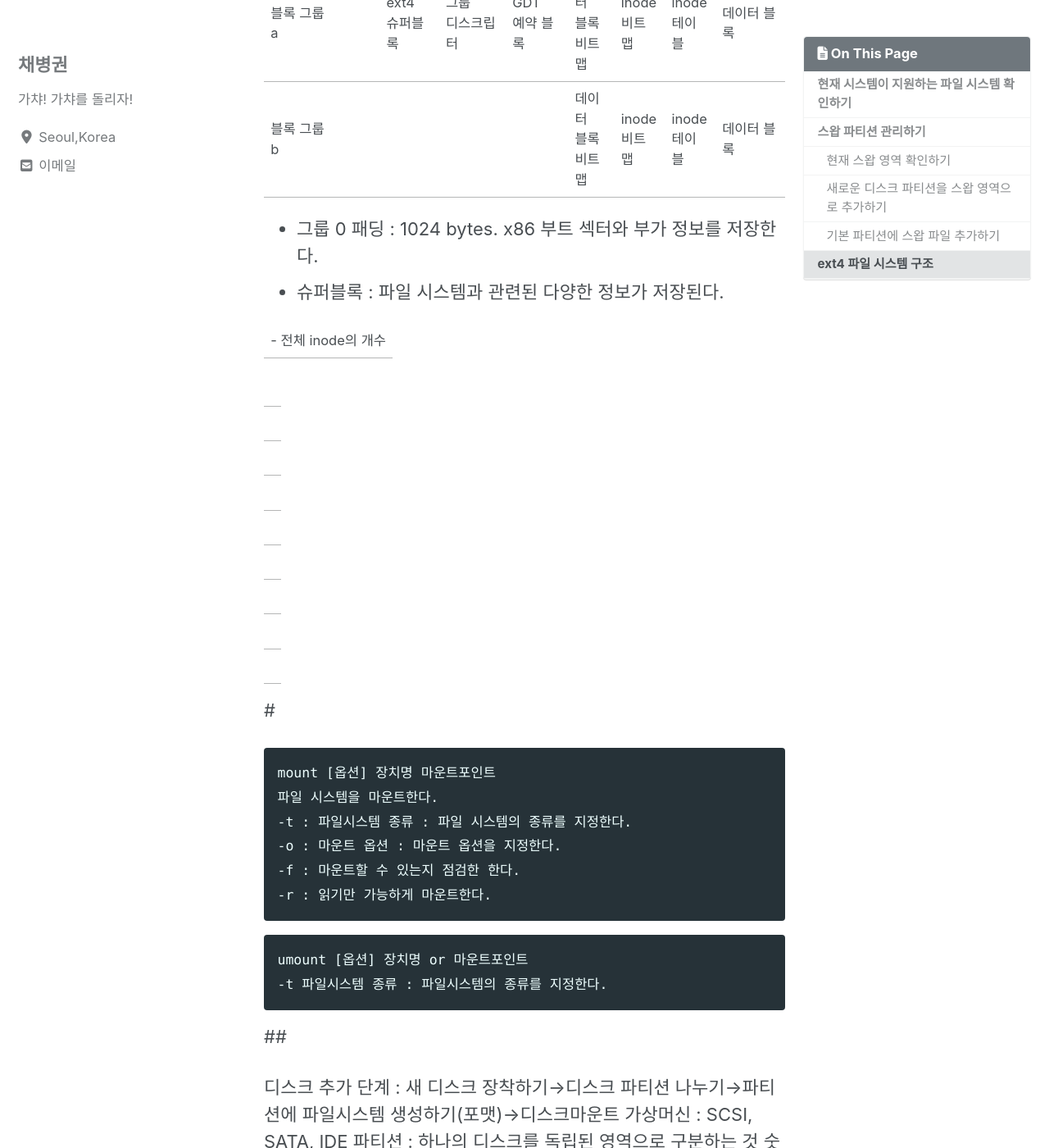
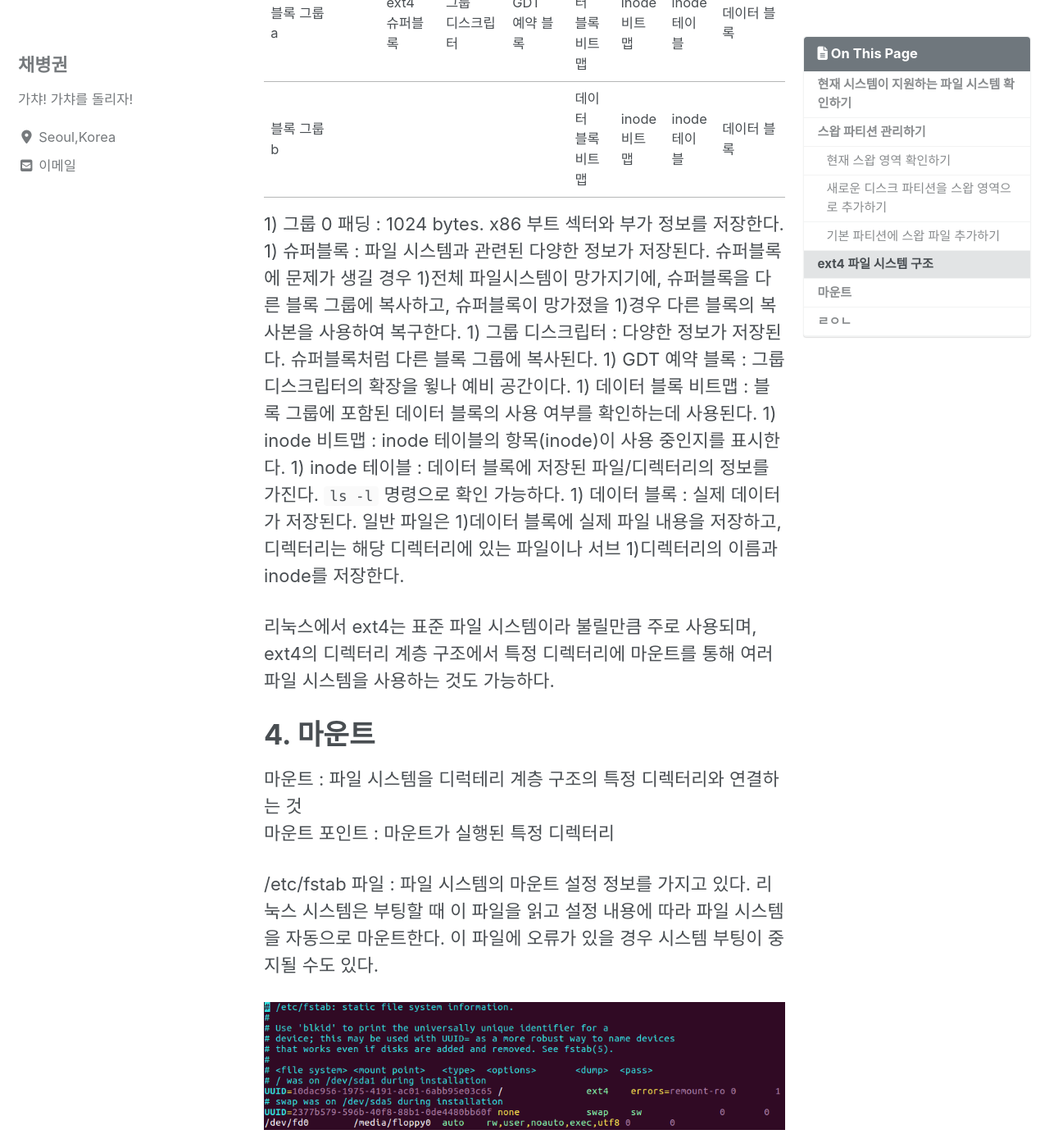
Before and after one commit to ByeongGwonChae/mynotebook, a Jekyll site: the page built from _posts/리눅스/2020-02-26-리눅스-mount.md, in a window 1280 px wide and 1400 px high, scrolled down 2220 px. Shown: the whole window at 82% size. Built offline with Jekyll 4.4.1, drawn with Linux system fonts in a browser that asks for light colours; cached includes are drawn as plain includes; nearby versions of some CDN libraries; some of the changed text lies outside the part shown.

Commit message:
Update 2020-02-26-리눅스-mount.md

```diff
--- a/_posts/리눅스/2020-02-26-리눅스-mount.md
+++ b/_posts/리눅스/2020-02-26-리눅스-mount.md
@@ -55,42 +55,70 @@ ext4의 블록 그룹은 0, a, b로 3가지가 있다.
 |블록 그룹 a| |ext4<br>슈퍼블록|그룹<br>디스크립터|GDT<br>예약 블록|데이터<br>블록<br>비트맵|inode<br>비트맵|inode<br>테이블|데이터 블록|
 |블록 그룹 b| | | | |데이터<br>블록<br>비트맵|inode<br>비트맵|inode<br>테이블|데이터 블록|
 
-- 그룹 0 패딩 : 1024 bytes. x86 부트 섹터와 부가 정보를 저장한다.
-- 슈퍼블록 : 파일 시스템과 관련된 다양한 정보가 저장된다.
+1) 그룹 0 패딩 : 1024 bytes. x86 부트 섹터와 부가 정보를 저장한다.
+1) 슈퍼블록 : 파일 시스템과 관련된 다양한 정보가 저장된다. 슈퍼블록에 문제가 생길 경우 1)전체 파일시스템이 망가지기에, 슈퍼블록을 다른 블록 그룹에 복사하고, 슈퍼블록이 망가졌을 1)경우 다른 블록의 복사본을 사용하여 복구한다.
+1) 그룹 디스크립터 : 다양한 정보가 저장된다. 슈퍼블록처럼 다른 블록 그룹에 복사된다.
+1) GDT 예약 블록 : 그룹 디스크립터의 확장을 윟나 예비 공간이다.
+1) 데이터 블록 비트맵 : 블록 그룹에 포함된 데이터 블록의 사용 여부를 확인하는데 사용된다.
+1) inode 비트맵 : inode 테이블의 항목(inode)이 사용 중인지를 표시한다.
+1) inode 테이블 : 데이터 블록에 저장된 파일/디렉터리의 정보를 가진다. `ls -l` 명령으로 확인 가능하다.
+1) 데이터 블록 : 실제 데이터가 저장된다. 일반 파일은 1)데이터 블록에 실제 파일 내용을 저장하고, 디렉터리는 해당 디렉터리에 있는 파일이나 서브 1)디렉터리의 이름과 inode를 저장한다.
 
-|- 전체 inode의 개수|
+리눅스에서 ext4는 표준 파일 시스템이라 불릴만큼 주로 사용되며, ext4의 디렉터리 계층 구조에서 특정 디렉터리에 마운트를 통해 여러 파일 시스템을 사용하는 것도 가능하다.
+
+# 마운트
+
+마운트 : 파일 시스템을 디럭테리 계층 구조의 특정 디렉터리와 연결하는 것
+<br>
+마운트 포인트 : 마운트가 실행된 특정 디렉터리
+
+/etc/fstab 파일 : 파일 시스템의 마운트 설정 정보를 가지고 있다. 리눅스 시스템은 부팅할 때 이 파일을 읽고 설정 내용에 따라 파일 시스템을 자동으로 마운트한다. 이 파일에 오류가 있을 경우 시스템 부팅이 중지될 수도 있다.
+
+![3](/assets/images/2020-02-26-리눅스-mount/3.PNG)
 
 
-||
-||
-||
-||
-||
-||
-||
-||
-||
+|file system|mount point|type|option|dump|pass|
+
+① file system : 파일 시스템의 장치명. /dev/hda1, /dev/sda1와 같이 특정 디스크를 지정하는 것이다.
+<br>
+- UUID : 로컬 시스템과 다른 시스템에서 파일 시스템을 유일하게 구분해주는 128비트의 숫자. 디스크가 추가될 때 부트 로더를 가지고 있는 부트 장치의 이름이 바뀌는 것을 방지하기 위해 사용되며, 시스템의 하드웨어 정보와 시간 정보를 조합하여 랜덤으로 생성된다. /dev/disk/by-uuid 디렉터리에서 UUID로 지정된 장치를 찾을 수 있다.
+
+![4](/assets/images/2020-02-26-리눅스-mount/4.PNG)
+
+② mount point : 파일 시스템이 마운트될 마운트 포인트.
+
+③ type : 파일 시스템의 종류.
+
+④ option : 파일 시스템의 속성을 지정하는 옵션. 다음과 같은값들이 올 수 있다.
+
+-
+|속성|의미|
+|-|-|
+|defaults|일반적인 파일 시스템에 지정하는 속성.<br>rw, nouser, auto, exec, suid 속성을 포함한다.|
+|auto|부팅시 자동 마운트|
+|exec|실행 파일이 실행되는 것을 허용.|
+|suid|setuid, setgid의 사용을 허용한다.|
+|ro|읽기 전용 파일 시스템|
+|rw|읽기,쓰기가 가능한 파일 시스템|
+|user|일반 사용자도 마운트가 가능|
+|nouser|일반 사용자의 마운트가 불가능<br>root계졍만 마운트 가능|
+|noauto|부팅시 자동으로 마운트하지 않는다.|
+|noexec|실행 파일이 실행되는 것을 허용하지 않는다.|
+|nosuid|setuid, setgid의 사용을 금지한다.|
+|usrquota|사용자별로 디스크 쿼터 설정 가능|
+|grpquota|그룹별로 디스크 쿼터 설정 가능|
+|errors=remount-ro|오류 발생시 읽기전용으로 다시 마운트|
+
+⑤
+
+⑥
 
 
 
 
+ㄹ
 
-
-
-
-
-
-
-
-
-
-
-
-
-
-
-
-#
+# ㄹㅇㄴ
 
 ~~~
 mount [옵션] 장치명 마운트포인트
```
